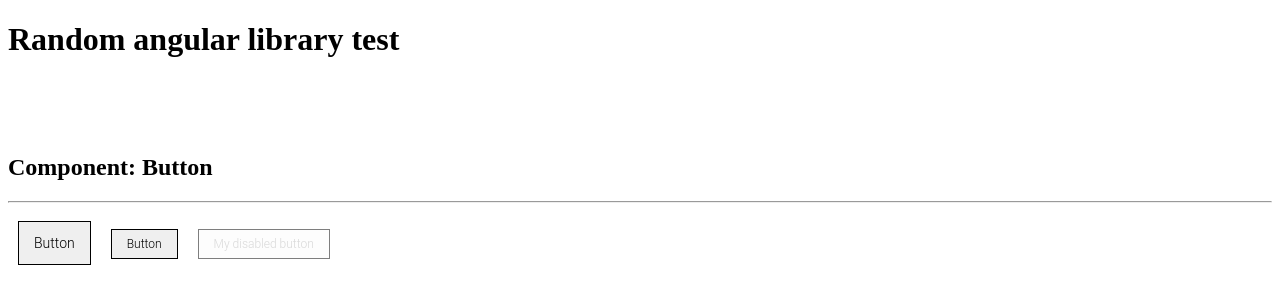
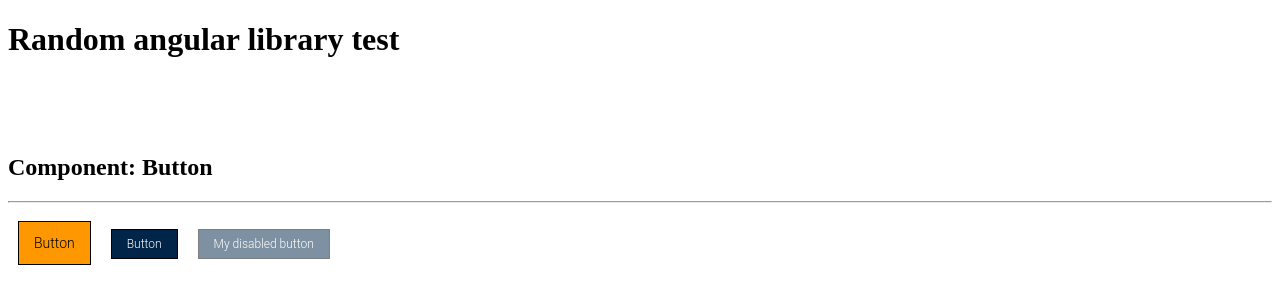
Before and after one commit to sryzycki/random-angular-library-test, an Angular app: page / in a window 1280 px wide. Shown: the top 304 px of the page. Built offline with nearby package versions, Linux system fonts and the light colour scheme.

Commit message:
refactor(button): use primary and accent colour palettes
The button colours should follow a certain pattern. Manual setting the background/foreground color would result in massive background/foreground theme sass objects.

```diff
--- a/src/app/modules/button/_button-theme.component.scss
+++ b/src/app/modules/button/_button-theme.component.scss
@@ -3,35 +3,46 @@
 
 
 @mixin rbx-button-theme($theme) {
-  $background: map-get($theme, background);
-  $foreground: map-get($theme, foreground);
+  $primary: map-get($theme, primary);
+  $accent: map-get($theme, accent);
 
   .rbx-button {
-    background-color: map_get($background, button);
-    color: map_get($foreground, button);
+    &[disabled] {
+      opacity: 0.5;
+    }
+  }
+
+  .rbx-button--primary {
+    background-color: rbx-color($accent, default);
+    color: rbx-color($accent, default-contrast);
 
     &:hover:not([disabled]) {
-      background-color: map_get($background, button-hover);
+      background-color: rbx-color($accent, darker);
+      color: rbx-color($accent, darker-contrast);
+    }
   }
 
-    &[disabled] {
-      opacity: 0.5;
+  .rbx-button--secondary {
+    background-color: rbx-color($primary, default);
+    color: rbx-color($primary, default-contrast);
+
+    &:hover:not([disabled]) {
+      background-color: rbx-color($primary, darker);
+      color: rbx-color($primary, darker-contrast);
     }
   }
 }
 
 @mixin rbx-button-typography($config) {
-  .rbx-button {
-    &.primary {
+  .rbx-button--primary {
     font-family: rbx-font-family($config, button-2);
     font-size: rbx-font-size($config, button-2);
     font-weight: rbx-font-weight($config, button-2);
   }
 
-    &.secondary {
+  .rbx-button--secondary {
     font-family: rbx-font-family($config, button-1);
     font-size: rbx-font-size($config, button-1);
     font-weight: rbx-font-weight($config, button-1);
   }
 }
-}
--- a/src/app/modules/button/button.component.scss
+++ b/src/app/modules/button/button.component.scss
@@ -7,14 +7,14 @@
   &:not([disabled]) {
     cursor: pointer;
   }
+}
 
-  &.primary {
-    padding-top: .95em;
-    padding-bottom: .95em;
-  }
+.rbx-button--primary {
+  padding-top: .95em;
+  padding-bottom: .95em;
+}
 
-  &.secondary {
-    padding-top: .6em;
-    padding-bottom: .6em;
-  }
+.rbx-button--secondary {
+  padding-top: .6em;
+  padding-bottom: .6em;
 }
--- a/src/app/modules/button/button.component.ts
+++ b/src/app/modules/button/button.component.ts
@@ -32,13 +32,13 @@
   /**
    * Bind to the host "secondary" CSS class.
    */
-  @HostBinding('class.secondary')
+  @HostBinding('class.rbx-button--secondary')
   public styleAsSecondaryButton: boolean;
 
   /**
    * Bind to the host "primary" CSS class.
    */
-  @HostBinding('class.primary')
+  @HostBinding('class.rbx-button--primary')
   public styleAsPrimaryButton: boolean;
 
   /**
```
Also changed, not shown: 1 other file (tests, documents, lock files or other folders). Lines whose indentation alone changed are shown as unchanged.
